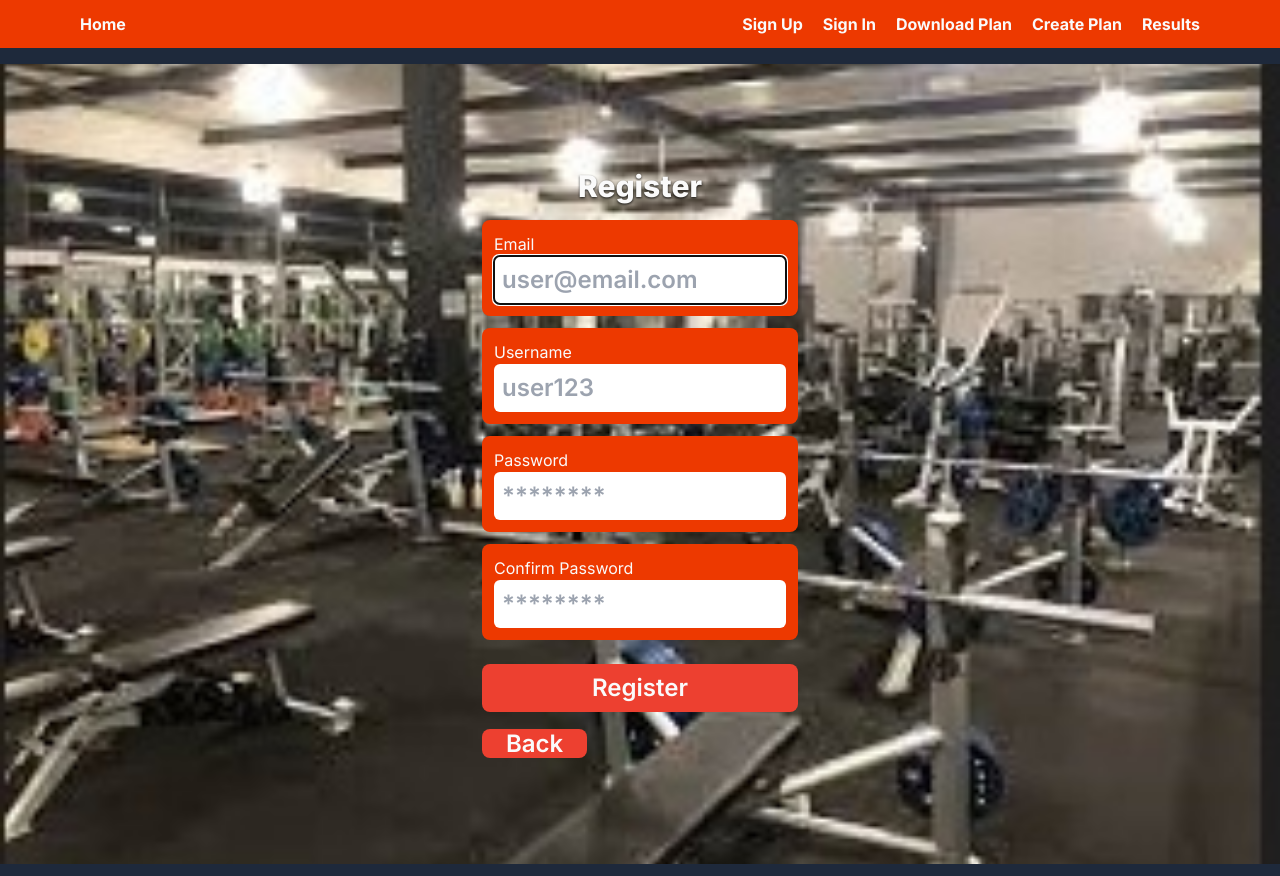
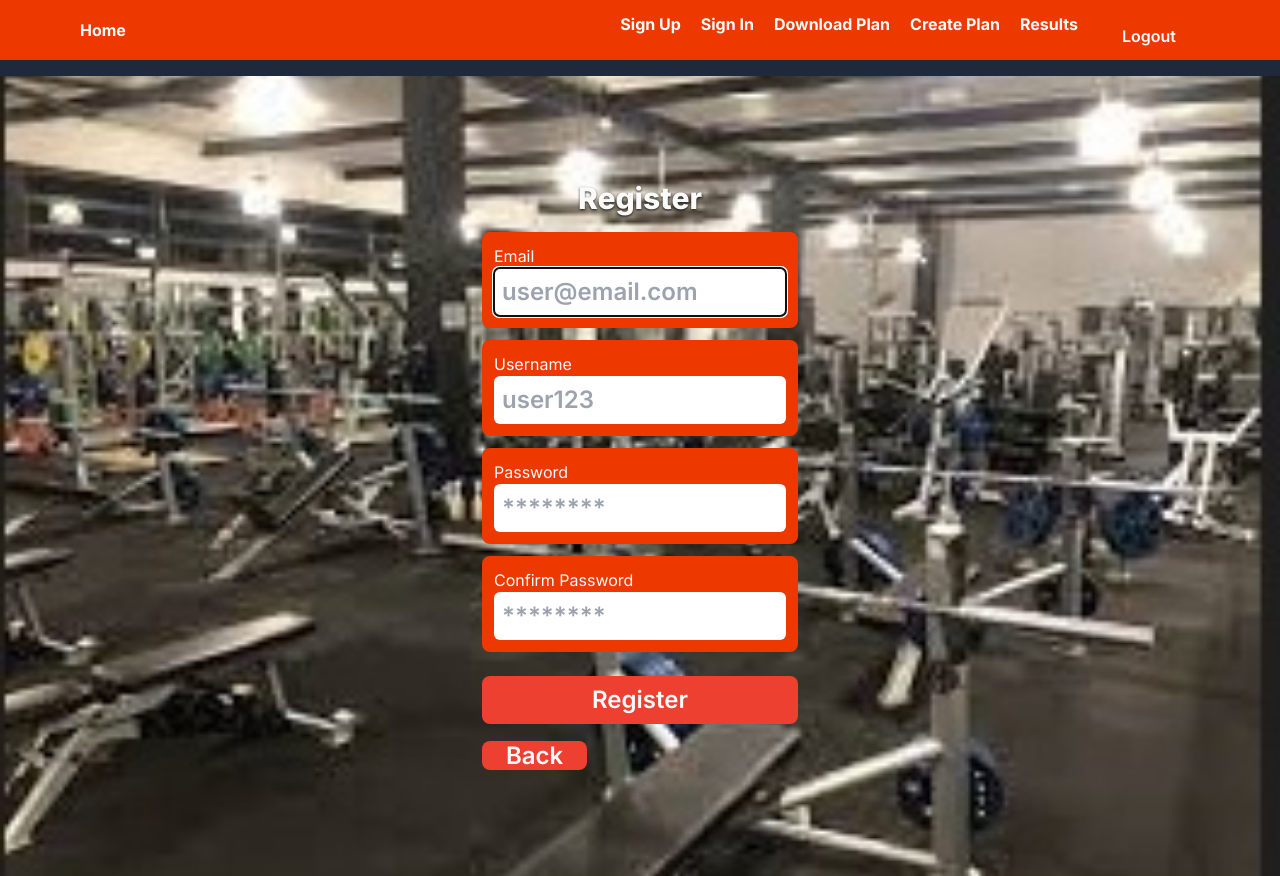
Before and after one commit to MatiasMonteros09/GYMAI, a Next.js app: page /signup in a window 1280 px wide. Built offline with nearby package versions, Linux system fonts and the light colour scheme; what tailwindcss-animated would draw is missing.

Commit message:
initializing protected routes

```diff
--- /dev/null
+++ b/src/components/Logout.jsx
@@ -0,0 +1,14 @@
+"use client";
+import { signOut } from "next-auth/react";
+
+const Logout = () => {
+  return (
+    <button
+      className="bg-appOrange rounded-lg mt-3 px-6 font-semibold"
+      onClick={() => signOut()}
+    >
+      Logout
+    </button>
+  );
+};
+export default Logout;
--- a/src/components/Navbar.jsx
+++ b/src/components/Navbar.jsx
@@ -1,5 +1,10 @@
+
 import Link from "next/link";
+
+
 import { HamburgerNav } from "./HamburguerNav";
+import Logout from "./Logout";
+
 
 const Navbar = () => {
   return (
@@ -27,6 +32,9 @@ const Navbar = () => {
             <li>
               <Link href="/results"> Results</Link>
             </li>
+            <li>
+                <Logout/>
+            </li>
           </ul>
         </nav>
       </div>
--- /dev/null
+++ b/src/middleware.js
@@ -0,0 +1,6 @@
+export {default} from 'next-auth/middleware'
+
+
+export const config = {
+    matcher:['/results']
+}
```
